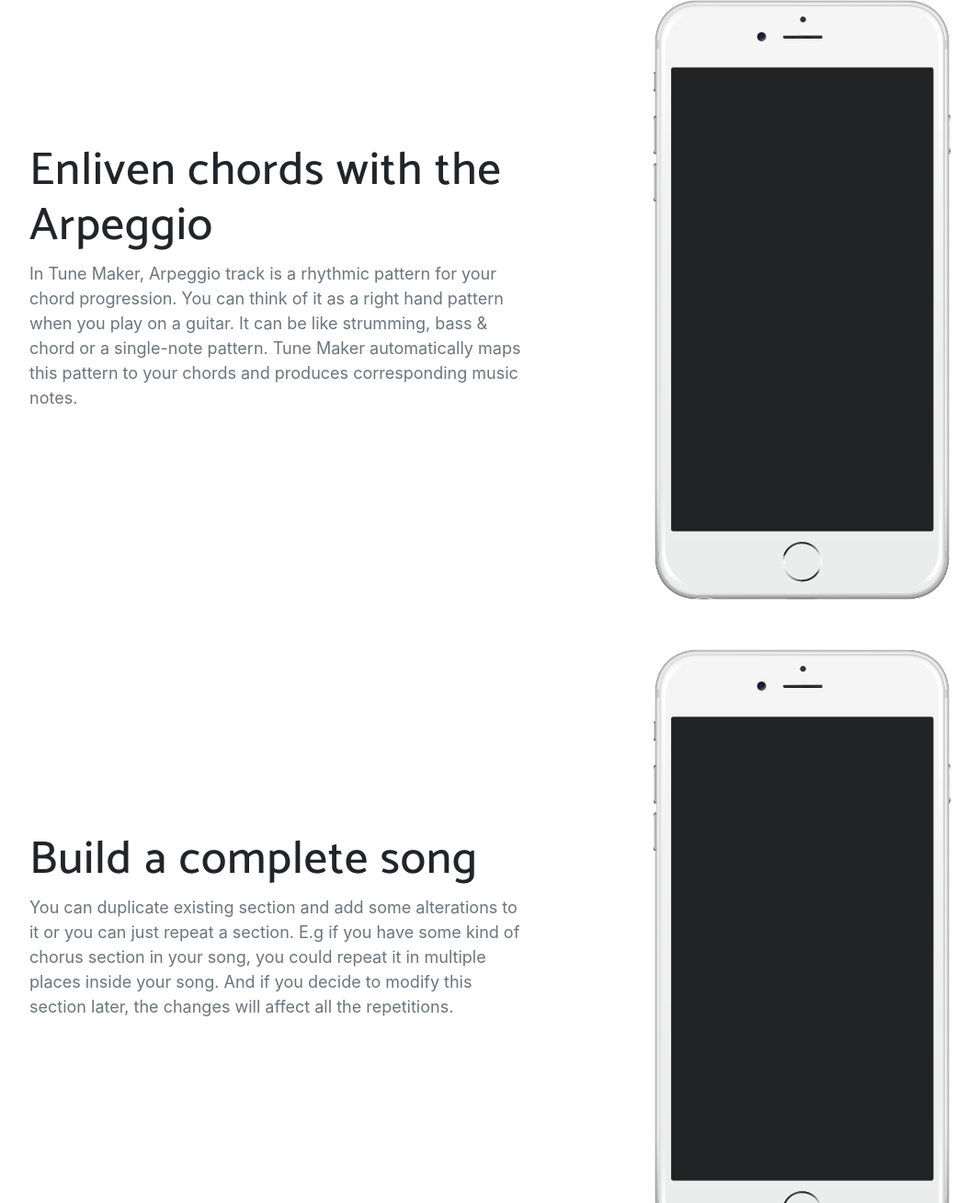
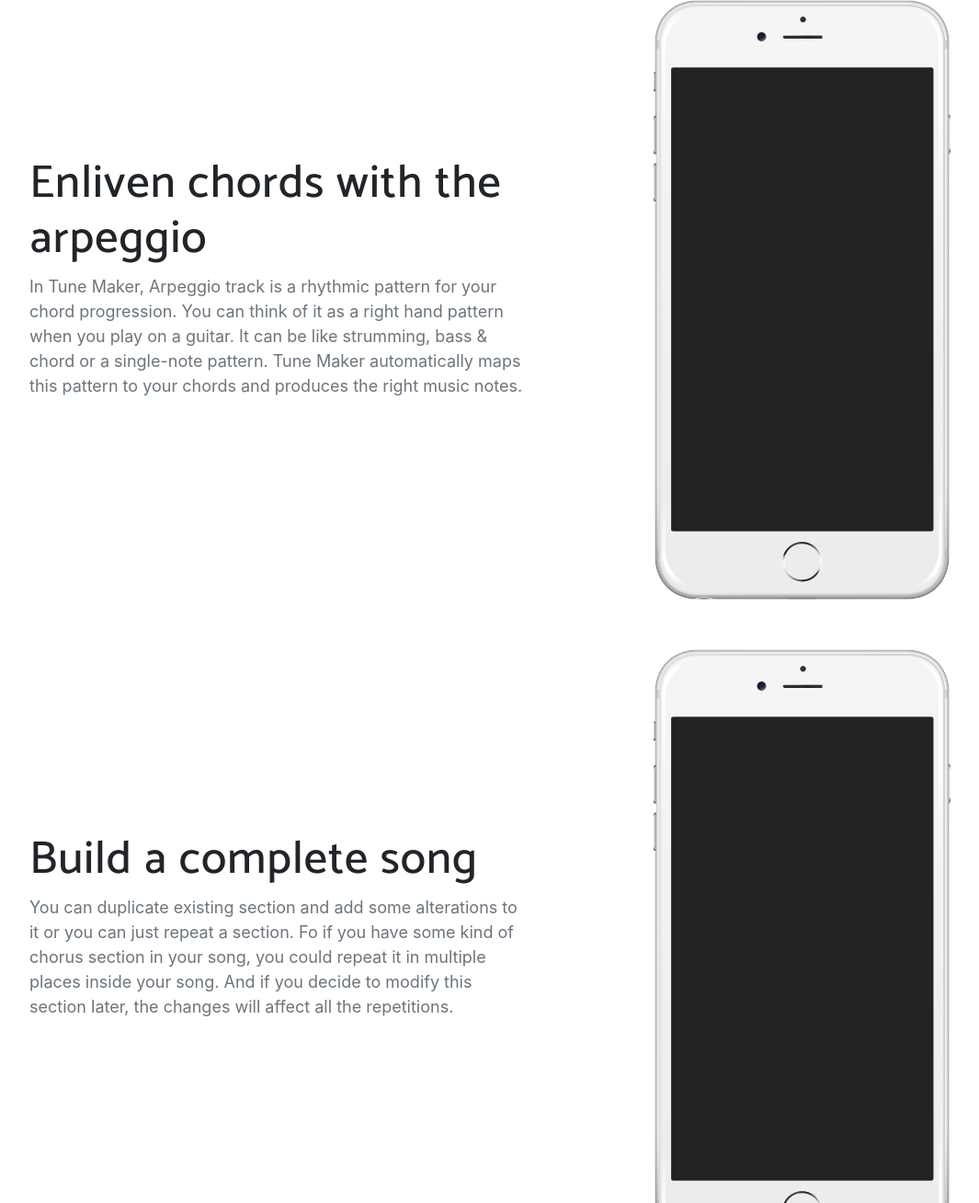
Before and after one commit to 0Dmitry/TuneMakerLanding, a website with bundled scripts: page index.html in a window 1280 px wide. Shown: the part 3019-4327 px from the top of the page at 92% size, without its empty margins (53-1118 px from the left). Built offline with nearby package versions, Linux system fonts and the light colour scheme; files whose address does not match are found by name; a web font is replaced by a local one.

Commit message:
update texts

```diff
--- a/index.html
+++ b/index.html
@@ -129,7 +129,7 @@
           <div class="col-lg-6 my-auto">
               <div class="section-heading">
                   <h2>Hear the melody</h2>
-                  <p class="text-muted">Try to hear a melody in your head or sing it first. Then start drawing it on the melody track canvas. Hit play and listen while you are working on it. To make it more dynamic, use the velocity tool to adjust volume of individual notes.</p>
+                  <p class="text-muted">Try to hear a melody in your head or sing it first. Then start drawing it on the melody track canvas. Hit Play and listen while you are working on it. To make it more dynamic, use the velocity tool to adjust volume of individual notes.</p>
                 </div>
           </div>
           <div class="col-lg-6 my-auto">
@@ -176,8 +176,8 @@
       <div class="row h-100">
           <div class="col-lg-6 my-auto">
               <div class="section-heading ">
-                  <h2>Enliven chords with the Arpeggio</h2>
-                  <p class="text-muted">In Tune Maker, Arpeggio track is a rhythmic pattern for your chord progression. You can think of it as a right hand pattern when you play on a guitar. It can be like strumming, bass & chord or a single-note pattern. Tune Maker automatically maps this pattern to your chords and produces corresponding music notes. </p>
+                  <h2>Enliven chords with the arpeggio</h2>
+                  <p class="text-muted">In Tune Maker, Arpeggio track is a rhythmic pattern for your chord progression. You can think of it as a right hand pattern when you play on a guitar. It can be like strumming, bass & chord or a single-note pattern. Tune Maker automatically maps this pattern to your chords and produces the right music notes. </p>
                 </div>
           </div>
           <div class="col-lg-6 my-auto">
@@ -201,7 +201,7 @@
           <div class="col-lg-6 my-auto">
               <div class="section-heading">
                   <h2>Build a complete song</h2>
-                  <p class="text-muted">You can duplicate existing section and add some alterations to it or you can just repeat a section. E.g if you have some kind of chorus section in your song, you could repeat it in multiple places inside your song. And if you decide to modify this section later, the changes will affect all the repetitions.</p>
+                  <p class="text-muted">You can duplicate existing section and add some alterations to it or you can just repeat a section. Fo if you have some kind of chorus section in your song, you could repeat it in multiple places inside your song. And if you decide to modify this section later, the changes will affect all the repetitions.</p>
                 </div>
           </div>
           <div class="col-lg-6 my-auto">
```
